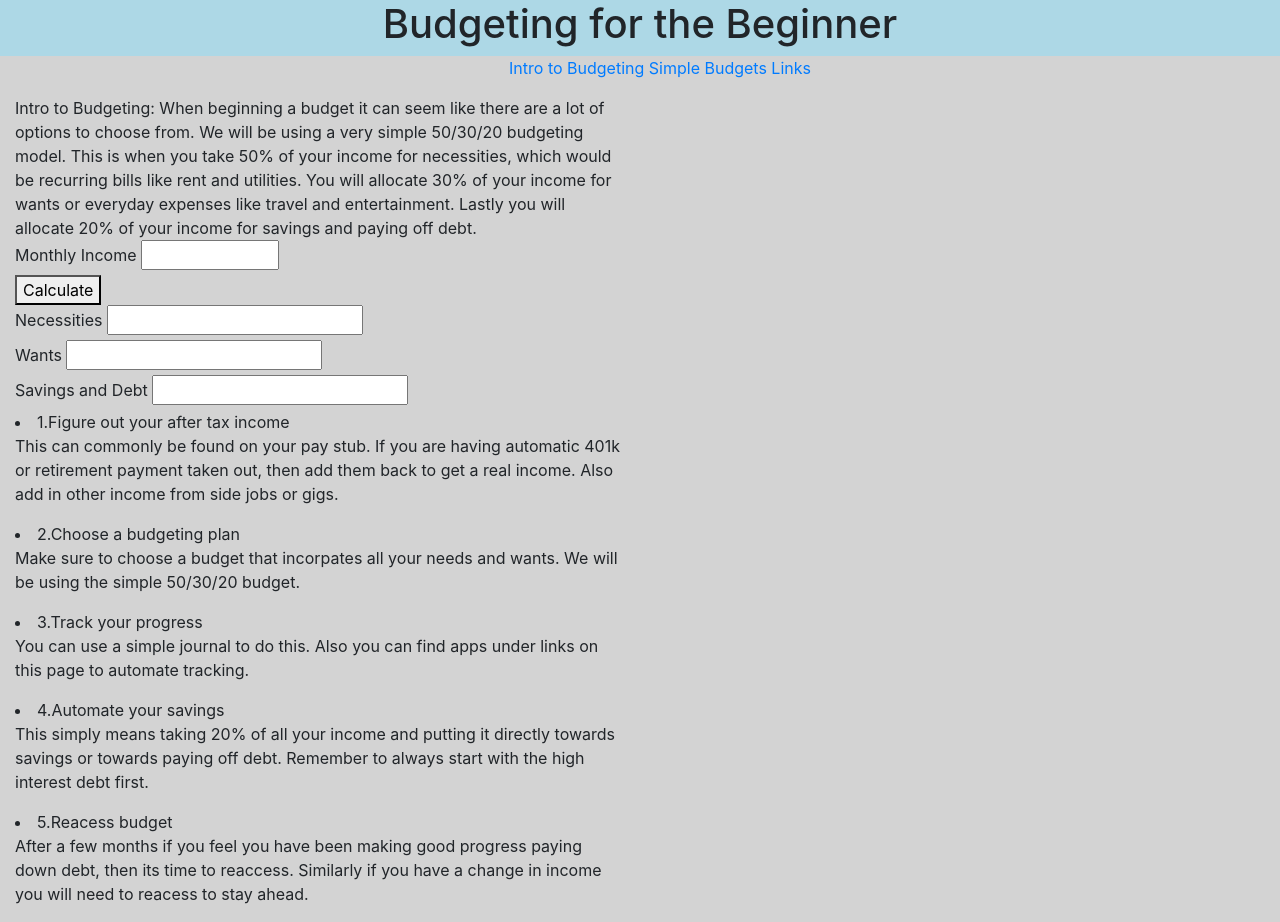
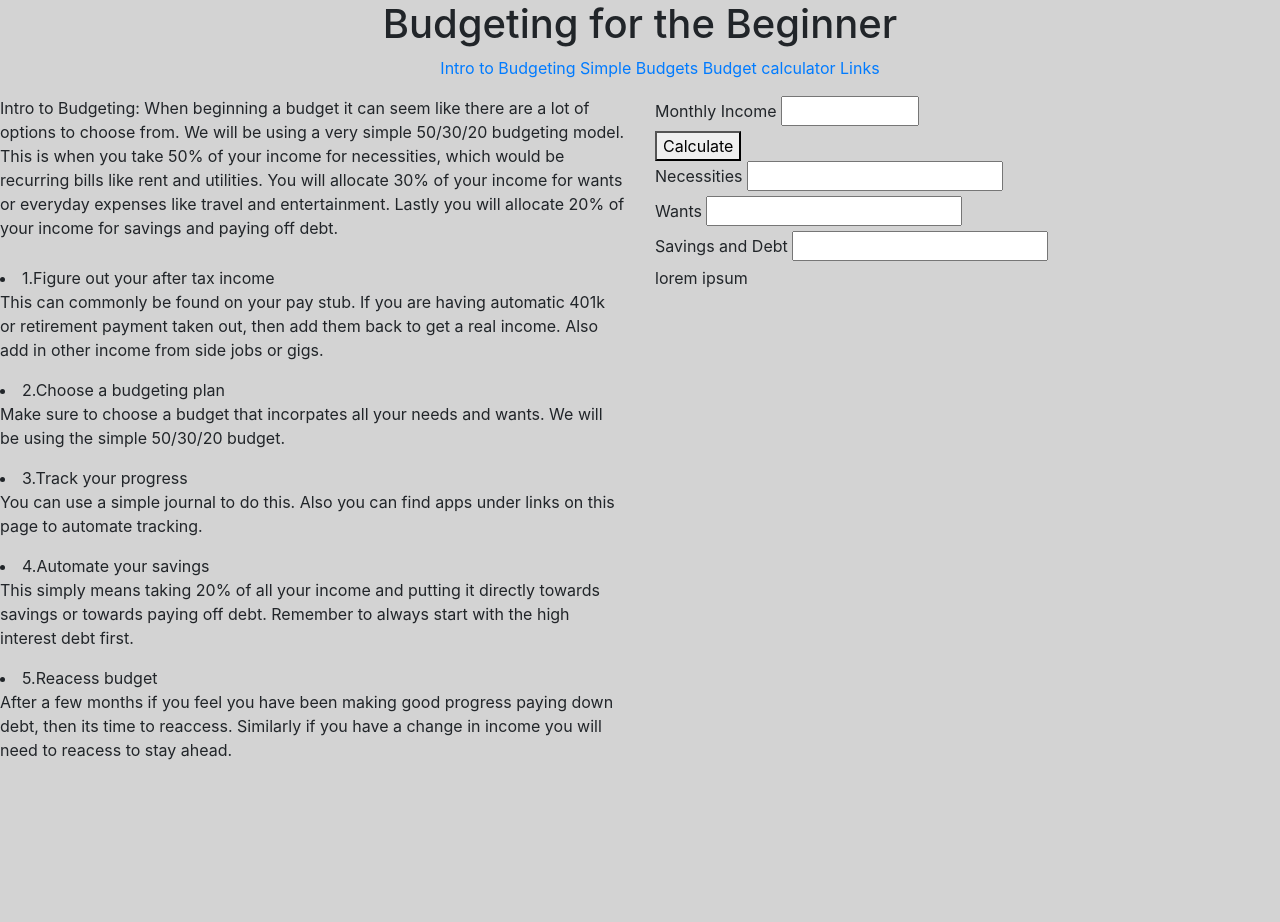
Before and after one commit to Evan-Hagerty/Budgeting-for-Beginners, a plain HTML site: page index.html in a window 1280 px wide. After the commit the page ends 800 px from the top, so only its background shows below. Drawn offline with nearby package versions, Linux system fonts and the light colour scheme.

Commit message:
columns in body section

```diff
--- a/budgeting.js
+++ b/budgeting.js
@@ -1,11 +1,11 @@
-// var visible=false;
-// function ToggleNavItems(){
-//    visible = !visible;
-//     let navItems = document.querySelectorAll('nav > a');
-//     for(let i=0; i < navItems.length; i++){
-//         navItems[i].style.display = visible ? 'inherit' : 'none';
-//     }
-// }
+var visible=false;
+function ToggleNavItems(){
+   visible = !visible;
+    let navItems = document.querySelectorAll('nav > a');
+    for(let i=0; i < navItems.length; i++){
+        navItems[i].style.display = visible ? 'inherit' : 'none';
+    }
+}
 
 console.log("hi");
 
--- a/css/style.css
+++ b/css/style.css
@@ -3,9 +3,10 @@ body {
    background-color: lightgrey;
 }
 header{
-    background-color: lightblue;
+    /* background-color:lightblue;  */
     width: 100%;
     text-align: center;
+    background: "/imgs.jpg/Benjamin.jpg";
 }
 
 form{
--- a/index.html
+++ b/index.html
@@ -3,7 +3,7 @@
 <head>
     <title></title>
     <meta charset="UTF-8">
-    <script src="budgeting.js"></script>
+    <meta name="viewport" content="width=device-width, initial-scale=1">
     <script src="https://code.jquery.com/jquery-3.4.1.slim.min.js" integrity="sha384-J6qa4849blE2+poT4WnyKhv5vZF5SrPo0iEjwBvKU7imGFAV0wwj1yYfoRSJoZ+n" crossorigin="anonymous"></script>
     <script src="https://cdn.jsdelivr.net/npm/popper.js@1.16.0/dist/umd/popper.min.js" integrity="sha384-Q6E9RHvbIyZFJoft+2mJbHaEWldlvI9IOYy5n3zV9zzTtmI3UksdQRVvoxMfooAo" crossorigin="anonymous"></script>
     <link rel="stylesheet" href="https://stackpath.bootstrapcdn.com/bootstrap/4.4.1/css/bootstrap.min.css" integrity="sha384-Vkoo8x4CGsO3+Hhxv8T/Q5PaXtkKtu6ug5TOeNV6gBiFeWPGFN9MuhOf23Q9Ifjh" crossorigin="anonymous">
@@ -11,9 +11,10 @@
     <script src="https://stackpath.bootstrapcdn.com/bootstrap/4.4.1/js/bootstrap.min.js" integrity="sha384-wfSDF2E50Y2D1uUdj0O3uMBJnjuUD4Ih7YwaYd1iqfktj0Uod8GCExl3Og8ifwB6" crossorigin="anonymous"></script>
 
 </head>
+
 <body>
     <div class="row">
-        <header class="col-lg-12">
+        <header class="col-lg">
             <h1>Budgeting for the Beginner</h1>
         </header>
     </div>
@@ -23,15 +24,19 @@
                 <i id="hamburger" class="fa fa-bars" onclick="ToggleNavItems();"></i>
                 <a href="#">Intro to Budgeting</a>
                 <a href="#">Simple Budgets</a>
+                <a href="#">Budget calculator</a>
                 <a href="#">Links</a>
             </ul>
         </nav>
     </div>
-        <div class="col-lg-6">
+
+    <div class="row">
+        <!-- First intro to budgeting column -->
+        <div class="col-lg">
             Intro to Budgeting: When beginning a budget it can seem like there are a lot of options to choose from. We will be using a very simple 50/30/20 budgeting model. This is when you take 50% of your income for necessities, which would be recurring bills like rent and utilities. You will allocate 30% of your income for wants or everyday expenses like travel and entertainment. Lastly you will allocate 20% of your income for savings and paying off debt.
         </div>
         <!-- Form for calculating budgeting 50/30/20 -->
-        <div class="col-lg-6">
+        <div class="col-lg">
             <form>
                 <div>
                     <label for="Income">Monthly Income</label>
@@ -52,9 +57,11 @@
                 </div>
             </form>
         </div>
+    </div>
 
+    <div class="row">
         <!-- 5 simple steps to budgeting -->
-        <div class="col-md-6">
+        <div class="col-lg">
             <li>1.Figure out your after tax income</li>
                 <p>This can commonly be found on your pay stub.  If you are having automatic 401k or retirement payment taken out, then add them back to get a real income. Also add in other income from side jobs or gigs.</p>
             <li>2.Choose a budgeting plan</li>
@@ -66,13 +73,17 @@
             <li>5.Reacess budget</li>
                 <p>After a few months if you feel you have been making good progress paying down debt, then its time to reaccess. Similarly if you have a change in income you will need to reacess to stay ahead.</p>
         </div>
+
         <!-- Links for budgeting -->
-        <div class="col-lg-6">
-
+        <div class="col-lg">
+            lorem ipsum
 
         </div>
+    </div>
+
 <footer>
 
 </footer>
+<script src="budgeting.js"></script>
 </body>
 </html>
```
Also changed, not shown: imgs.jpg/Benjamin.jpg (added). Lines whose indentation alone changed are shown as unchanged.
